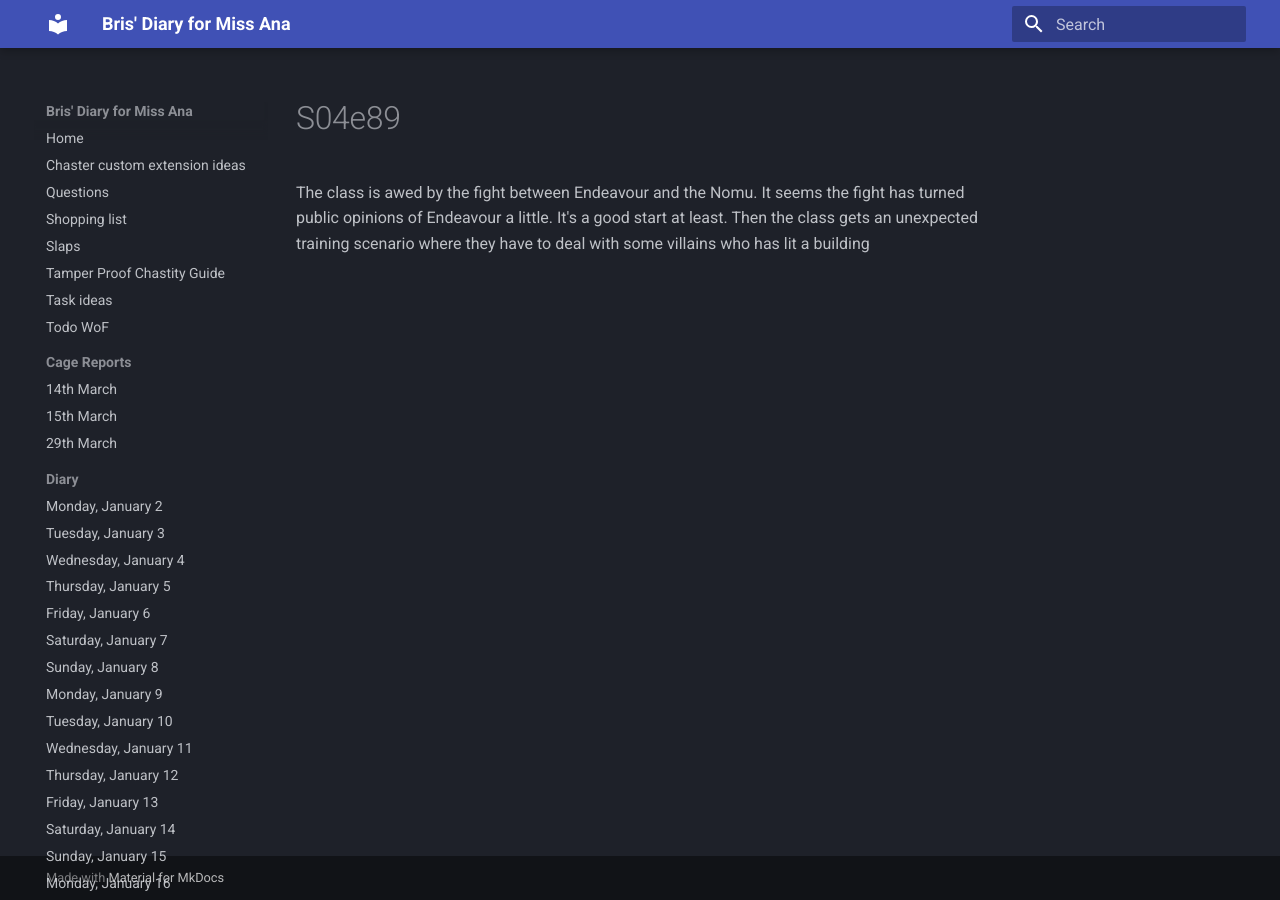
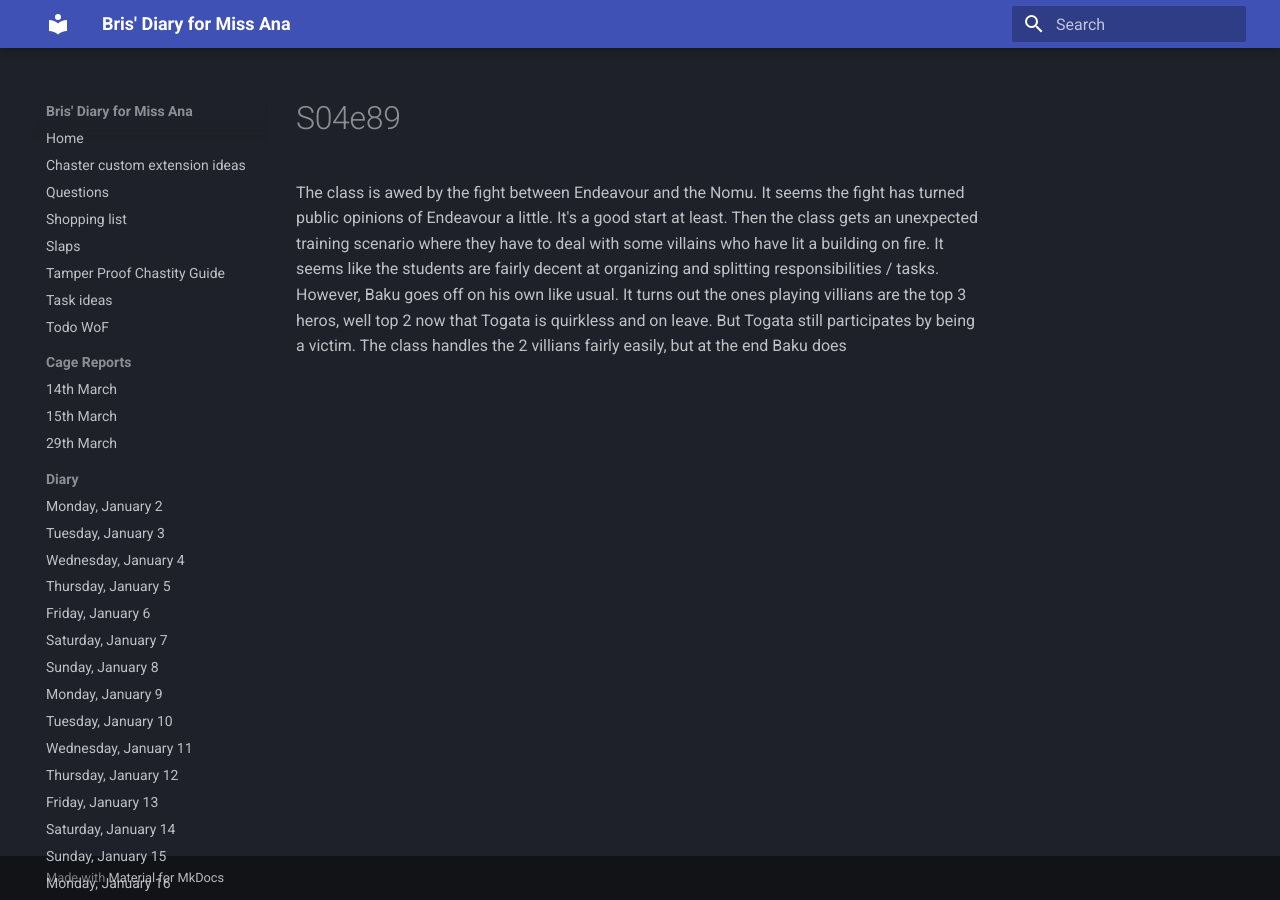
Before and after one commit to bris00/DFMA, an MkDocs documentation site: the page built from diary/Series/My Hero Academia/s04e89.md, in a window 1280 px wide. Built offline with MkDocs 1.6.1 and Material for MkDocs 9.7.7, drawn with Linux system fonts in a browser that asks for light colours.

Commit message:
vault backup: 2023-04-11 22:15:22
Affected files:
diary/Series/My Hero Academia/s04e89.md

```diff
--- a/diary/Series/My Hero Academia/s04e89.md
+++ b/diary/Series/My Hero Academia/s04e89.md
@@ -1 +1 @@
-The class is awed by the fight between Endeavour and the Nomu. It seems the fight has turned public opinions of Endeavour a little. It's a good start at least. Then the class gets an unexpected training scenario where they have to deal with some villains who has lit a building
+The class is awed by the fight between Endeavour and the Nomu. It seems the fight has turned public opinions of Endeavour a little. It's a good start at least. Then the class gets an unexpected training scenario where they have to deal with some villains who have lit a building on fire. It seems like the students are fairly decent at organizing and splitting responsibilities / tasks. However, Baku goes off on his own like usual. It turns out the ones playing villians are the top 3 heros, well top 2 now that Togata is quirkless and on leave. But Togata still participates by being a victim. The class handles the 2 villians fairly easily, but at the end Baku does
```
